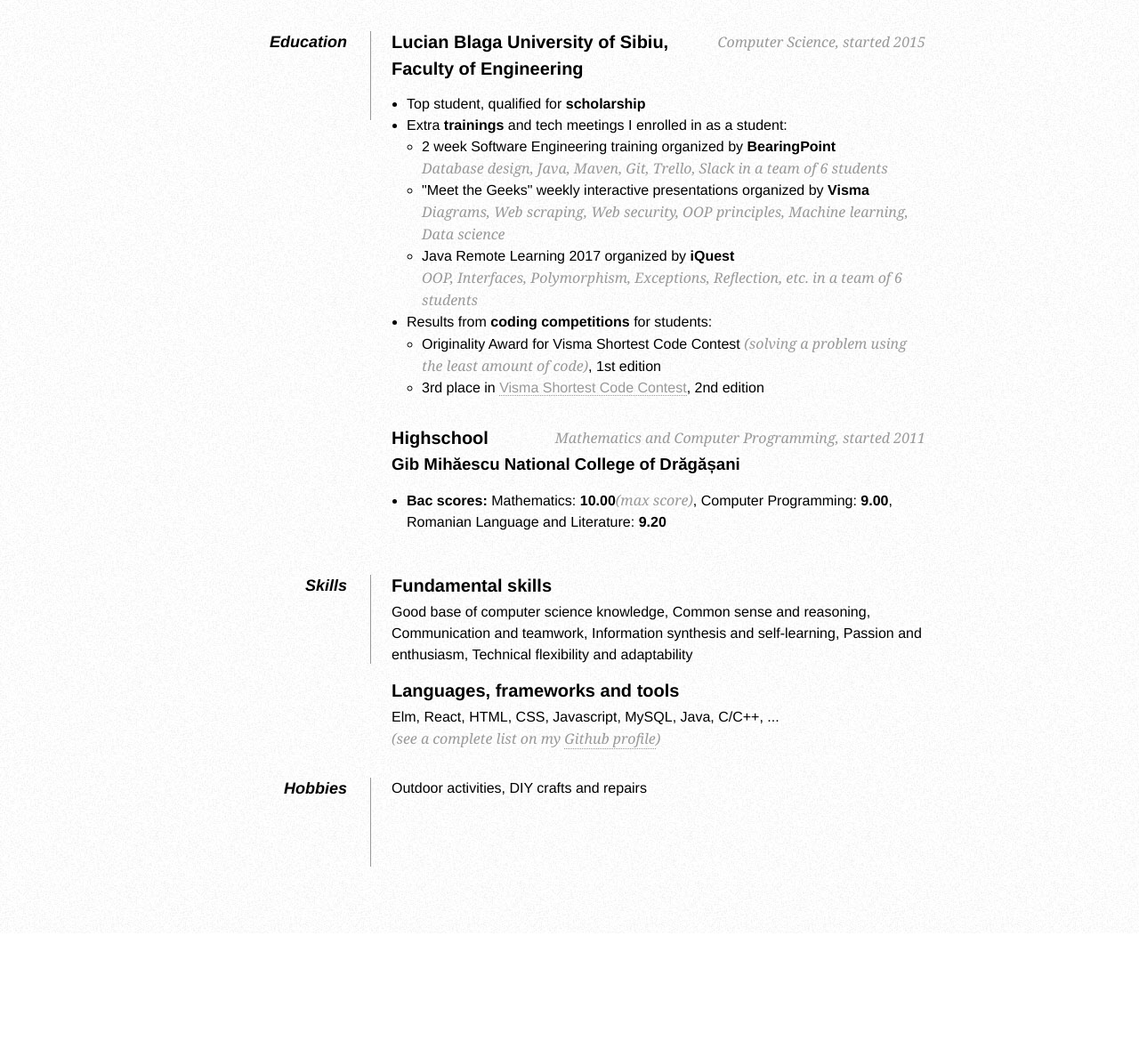
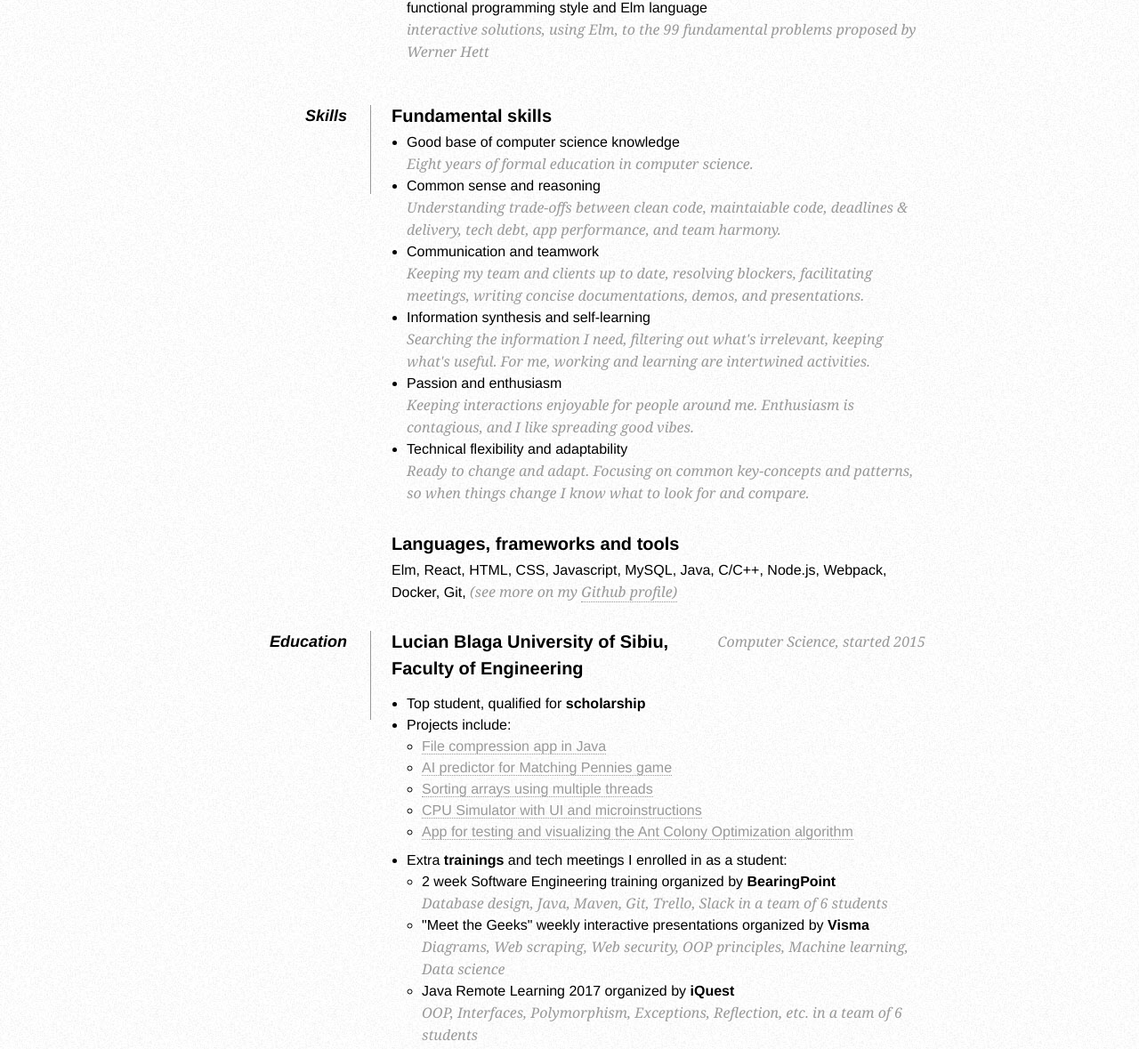
Before and after one commit to robertlisaru/resume, a plain HTML site: page index.html in a window 1280 px wide. Shown: the part 1102-2281 px from the top of the page at 89% size. Before the commit the page ends 2151 px from the top, so only its background shows below. Drawn offline with Linux system fonts and the light colour scheme.

Commit message:
Update details

```diff
--- a/index.html
+++ b/index.html
@@ -26,6 +26,8 @@
         #page-wrap {
             width: 800px;
             margin: 40px auto 60px;
+            padding-left: 2rem;
+            padding-right: 2rem;
         }
 
         #pic {
@@ -95,7 +97,7 @@
         }
 
         ul ul {
-            margin: 0 0 0px 17px;
+            margin: 0 0 8px 17px;
         }
 
         #objective {
@@ -157,7 +159,7 @@
             <p>
                 Hi, I'm Robert. I was born in '96 and my passion for computers started early, in the CD/DVD era, when I
                 was 12 years old.
-                I was fixing my friends' computers, so we could play Counter-Strike 1.6 together.
+                I knew how to fix computers, and was constantly finding new ways to break them.
                 Later, I followed computer science education and started working as a software engineer.
                 My main principle when working is keeping things simple and maintainable.</p>
 
@@ -174,23 +176,26 @@
                 <ul>
                     <li>
                         Main responsibilities: <span>front end development, code reviews, bug
-                            fixing,
+                            fixing, writing concise PR descriptions and clear test steps for QA team,
                             ticket complexity estimation, code quality improvement,
-                            app demos for clients, status updates to clients, research,
+                            app demo for clients, status updates to clients,
+                            continuous research on libraries and tools,
                             brainstorming app architecture</span>
                     </li>
                     <li>
-                        Occasional responsibilities: <span>testing, bug reporting, ticket creation, facilitating
-                            meetings with
-                            clients</span>
+                        Occasional responsibilities: <span>attending tech presentations, testing, bug reporting, helping
+                            QA with their local setup,
+                            Docker configuration, ticket creation, ticket updating and maintenance, facilitating
+                            meetings with clients</span>
                     </li>
                     <li>Projects:
                         <ul>
                             <li>Web questionnaire with complex, interdependent questions, and custom logic <br>
-                                <span>built using Elm, CSS, HTML </span>
+                                <span> built using Elm, js, css, html, Node.js, Docker, microservices </span>
                             </li>
                             <li>Movie streaming app for Chromecast <br>
-                                <span> built with Javascript, Node.js, Webpack, CSS, HTML</span>
+                                <span> built with Javascript, css, html, Google Cast SDK, Node.js, Webpack, Docker
+                                </span>
                             </li>
                         </ul>
                     </li>
@@ -198,11 +203,11 @@
                         <ul>
                             <li>
                                 App for managing a list of to do items <br>
-                                <span>using React, json-api</span>
+                                <span>using React, js, css, html, json-api</span>
                             </li>
                             <li>
                                 Displaying a list of coffee shop locations on the map, and distance to user <br>
-                                <span>using React, json-api</span>
+                                <span>using React, js, css, html, json-api</span>
                             </li>
                         </ul>
                     </li>
@@ -233,6 +238,52 @@
 
             <dd class="clear"></dd>
 
+            <dt>Skills</dt>
+            <dd>
+                <h2>Fundamental skills</h2>
+                <ul>
+                    <li>Good base of computer science knowledge <br>
+                        <span>Eight years of formal education in computer science.</span>
+                    </li>
+
+                    <li>Common sense and reasoning <br>
+                        <span>Understanding trade-offs between clean code, maintaiable code, deadlines & delivery,
+                            tech debt, app performance, and team harmony.</span>
+                    </li>
+
+                    <li>Communication and teamwork <br>
+                        <span>Keeping my team and clients up to date, resolving blockers,
+                            facilitating meetings, writing concise documentations, demos, and presentations.
+                        </span>
+                    </li>
+                    <li>Information synthesis and self-learning <br>
+                        <span>Searching the information I need, filtering out what's irrelevant,
+                            keeping what's useful. For me, working and learning are intertwined activities.
+                        </span>
+                    </li>
+                    <li>Passion and enthusiasm <br>
+                        <span>
+                            Keeping interactions enjoyable for people around me. Enthusiasm is contagious, and I like
+                            spreading good vibes.
+                        </span>
+                    </li>
+                    <li>Technical flexibility and adaptability <br>
+                        <span>
+                            Ready to change and adapt. Focusing on common key-concepts and patterns,
+                            so when things change I know what to look for and compare.
+                        </span>
+                    </li>
+                </ul>
+
+                <h2>Languages, frameworks and tools</h2>
+                <p>Elm, React, HTML, CSS, Javascript, MySQL, Java, C/C++, Node.js, Webpack, Docker, Git,
+                    <span>(see more on my <a href="https://github.com/robertlisaru">Github
+                            profile)</a></span>
+                </p>
+            </dd>
+
+            <dd class="clear"></dd>
+
             <dt>Education</dt>
             <dd>
                 <h2>Lucian Blaga University of Sibiu, <span>Computer Science, started 2015</span></h2>
@@ -240,6 +291,21 @@
                 <p>
                 <ul>
                     <li>Top student, qualified for <strong>scholarship</strong></li>
+                    <li>
+                        Projects include:
+                        <ul>
+                            <li><a href="https://github.com/robertlisaru/file-compression">File compression app in
+                                    Java</a></li>
+                            <li><a href="https://github.com/robertlisaru/matching-pennies-ai">AI predictor for Matching
+                                    Pennies game</a></li>
+                            <li><a href="https://github.com/robertlisaru/multithreaded-quick-sort">Sorting arrays using
+                                    multiple threads</a></li>
+                            <li><a href="https://github.com/robertlisaru/cpu-simulator">CPU Simulator with UI and
+                                    microinstructions</a></li>
+                            <li><a href="https://github.com/robertlisaru/ant-colony-optimization">App for testing and
+                                    visualizing the Ant Colony Optimization algorithm</a></li>
+                        </ul>
+                    </li>
                     <li>
                         Extra <strong>trainings</strong> and tech meetings I enrolled in as a student:
                         <ul>
@@ -260,7 +326,6 @@
                             </li>
                         </ul>
                     </li>
-
                     <li>
                         Results from <strong>coding competitions</strong> for students:
                         <ul>
@@ -275,6 +340,17 @@
                             </li>
                         </ul>
                     </li>
+                    <li>
+                        Nice to have:
+                        <ul>
+                            <li>
+                                <a
+                                    href="https://webspace.ulbsibiu.ro/macarie.breazu/2017/POO_2_C+TI+ISM_03.02.2017.pdf">The
+                                    best overall score out of 162 students in the OOP subject</a>
+                            </li>
+                        </ul>
+                    </li>
+
                 </ul>
                 </p>
 
@@ -294,26 +370,6 @@
 
             <dd class="clear"></dd>
 
-            <dt>Skills</dt>
-            <dd>
-                <h2>Fundamental skills</h2>
-                <p>Good base of computer science knowledge,
-                    Common sense and reasoning,
-                    Communication and teamwork,
-                    Information synthesis and self-learning,
-                    Passion and enthusiasm,
-                    Technical flexibility and adaptability
-                </p>
-
-                <h2>Languages, frameworks and tools</h2>
-                <p>Elm, React, HTML, CSS, Javascript, MySQL, Java, C/C++, ... <br>
-                    <span>(see a complete list on my <a href="https://github.com/robertlisaru">Github
-                            profile</a>)</span>
-                </p>
-            </dd>
-
-            <dd class="clear"></dd>
-
 
             <dt>Hobbies</dt>
             <dd>Outdoor activities, DIY crafts and repairs</dd>
```
Also changed, not shown: 1 other file.
